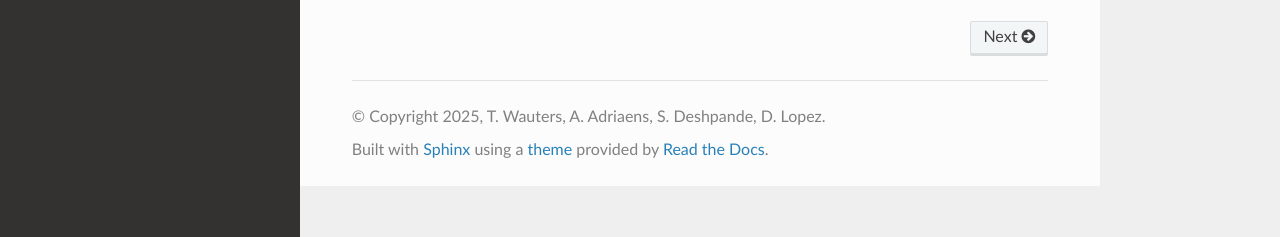
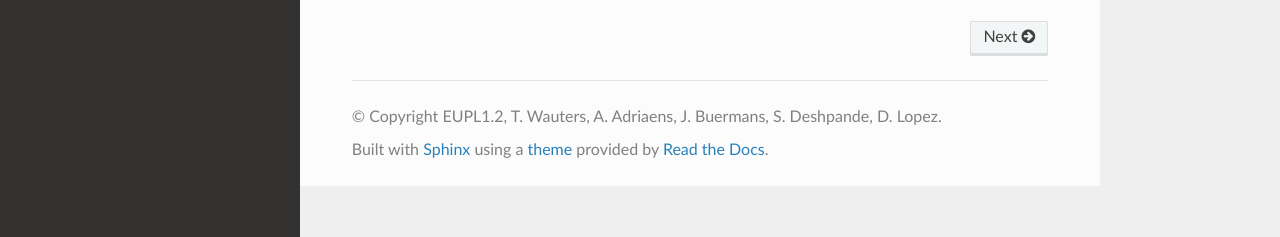
Before and after one commit to LPP-ERM-KMS/tomator, a Sphinx documentation site: the page built from docs/source/index.rst, in a window 1280 px wide. Shown: the part 660-897 px from the top of the page. Built offline with Sphinx 7.4.7 and the Read the Docs theme 3.1.0, drawn with Linux system fonts in a browser that asks for light colours.

Commit message:
added extension for github pages

```diff
--- a/docs/source/conf.py
+++ b/docs/source/conf.py
@@ -7,14 +7,14 @@
 # https://www.sphinx-doc.org/en/master/usage/configuration.html#project-information
 
 project = 'tomator 1D'
-copyright = '2025, T. Wauters, A. Adriaens, S. Deshpande, D. Lopez'
-author = 'T. Wauters, A. Adriaens, S. Deshpande, D. Lopez'
+copyright = 'EUPL1.2, T. Wauters, A. Adriaens, J. Buermans, S. Deshpande, D. Lopez'
+author = 'T. Wauters, A. Adriaens, J. Buermans, S. Deshpande, D. Lopez'
 release = '1.0.0'
 
 # -- General configuration ---------------------------------------------------
 # https://www.sphinx-doc.org/en/master/usage/configuration.html#general-configuration
 
-extensions = []
+extensions = ['sphinx.ext.autodoc','sphinx.ext.githubpages']
 
 templates_path = ['_templates']
 exclude_patterns = []
```
Also changed, not shown: 10 other files.
